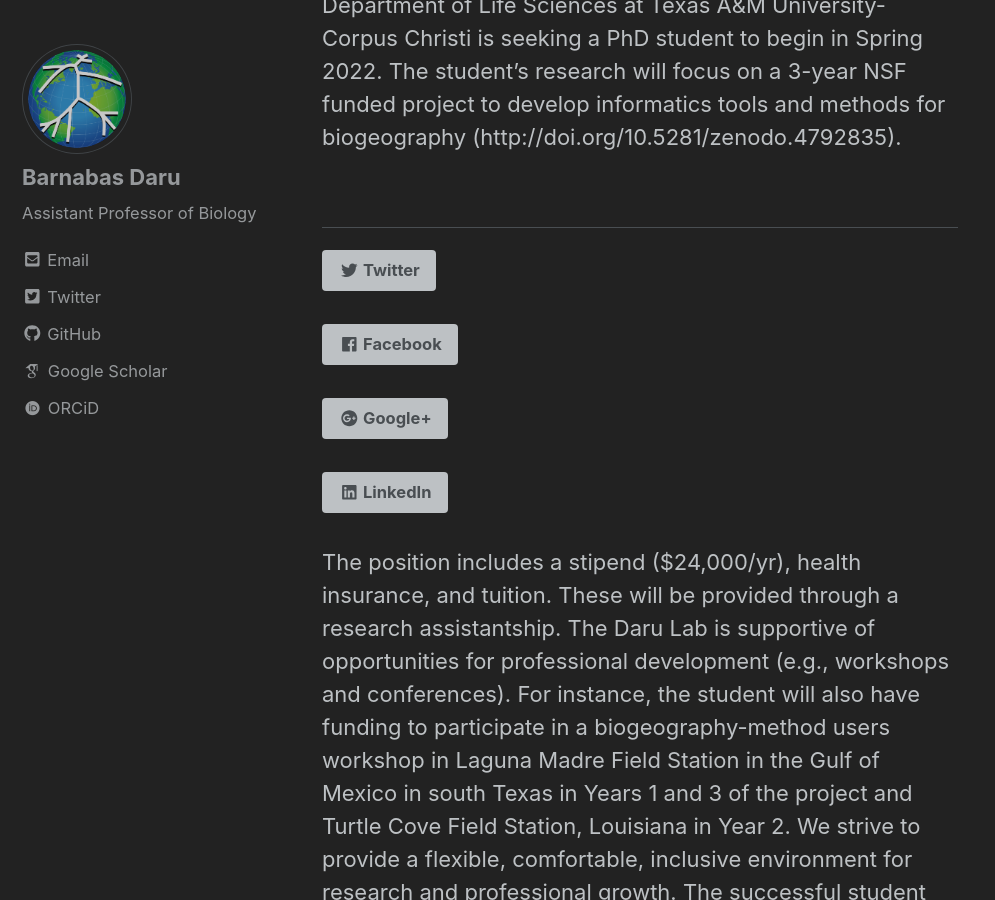
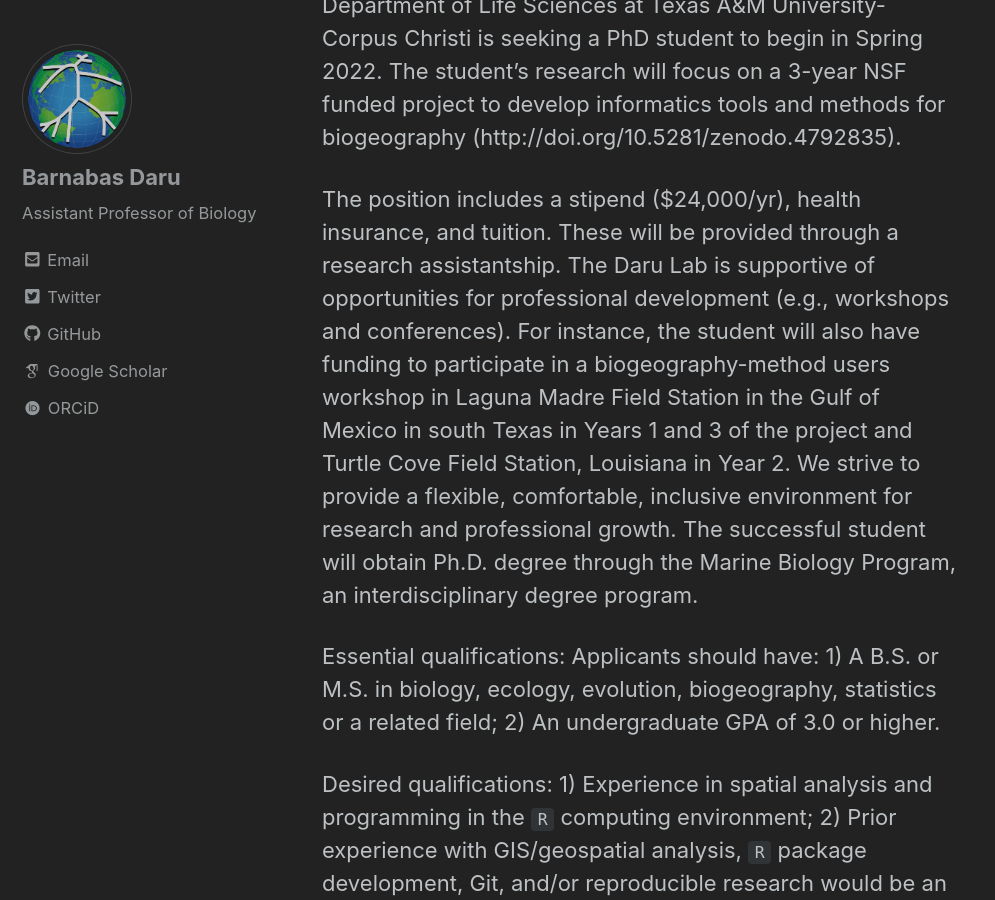
Before and after one commit to darunabas/darulab.github.io, a Jekyll site: the page built from _posts/2021-06-11-PhD-students-biogeography.md, in a window 1280 px wide and 900 px high, scrolled down 869 px. Shown: the whole window, without its empty margins (0-995 px from the left). Built offline with Jekyll 4.4.1, drawn with Linux system fonts in a browser that asks for light colours; nearby versions of some CDN libraries; some web fonts are replaced.

Commit message:
Update 2021-06-11-PhD-students-biogeography.md

```diff
--- a/_posts/2021-06-11-PhD-students-biogeography.md
+++ b/_posts/2021-06-11-PhD-students-biogeography.md
@@ -17,9 +17,9 @@ tags: []
 
 The Daru lab (https://barnabasdaru.com/) within the Department of Life Sciences at Texas A&M University-Corpus Christi is seeking a PhD student to begin in Spring 2022.  The student's research will focus on a 3-year NSF funded project to develop informatics tools and methods for biogeography (http://doi.org/10.5281/zenodo.4792835).
 
-{% include social-share.html %}
+The position includes a stipend ($24,000/yr), health insurance, and tuition. These will be provided through a research assistantship. The Daru Lab is supportive of opportunities for professional development (e.g., workshops and conferences). For instance, the student will also have funding to participate in a biogeography-method users workshop in Laguna Madre Field Station in the Gulf of Mexico in south Texas in Years 1 and 3 of the project and Turtle Cove Field Station, Louisiana in Year 2. We strive to provide a flexible, comfortable, inclusive environment for research and professional growth. The successful student will obtain Ph.D. degree through the Marine Biology Program, an interdisciplinary degree program.
 
-The position includes a stipend ($24,000/yr), health insurance, and tuition. These will be provided through a research assistantship. The Daru Lab is supportive of opportunities for professional development (e.g., workshops and conferences). For instance, the student will also have funding to participate in a biogeography-method users workshop in Laguna Madre Field Station in the Gulf of Mexico in south Texas in Years 1 and 3 of the project and Turtle Cove Field Station, Louisiana in Year 2. We strive to provide a flexible, comfortable, inclusive environment for research and professional growth. The successful student will obtain Ph.D. degree through the Marine Biology Program, an interdisciplinary degree program.
+{% seo social-share.html %}
 
 Essential qualifications:
 Applicants should have: 1) A B.S. or M.S. in biology, ecology, evolution, biogeography, statistics or a related field; 2) An undergraduate GPA of 3.0 or higher.
```
